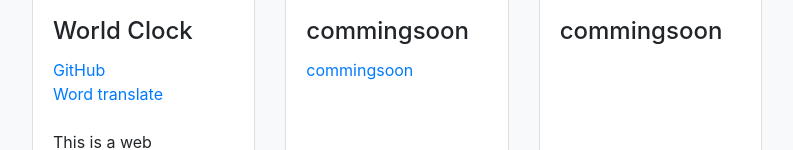
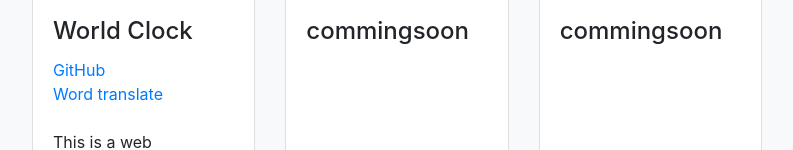
Before and after one commit to ryosuke-hujisawa/ryosuke-hujisawa.github.io, a plain HTML site: page index.html in a window 1280 px wide. Shown: the part 2768-2918 px from the top of the page, without its empty margins (243-1036 px from the left). Drawn offline with Linux system fonts and the light colour scheme.

Commit message:
delate string commingsoon

```diff
--- a/index.html
+++ b/index.html
@@ -258,7 +258,7 @@
     <div class="card-body">
       <h4 class="card-title">commingsoon</h4>
       <p class="card-text">
-        <a href="http://wesound.love/">commingsoon</a>
+        <a href="http://wesound.love/"></a>
 
         <br><br></p>
 
```
